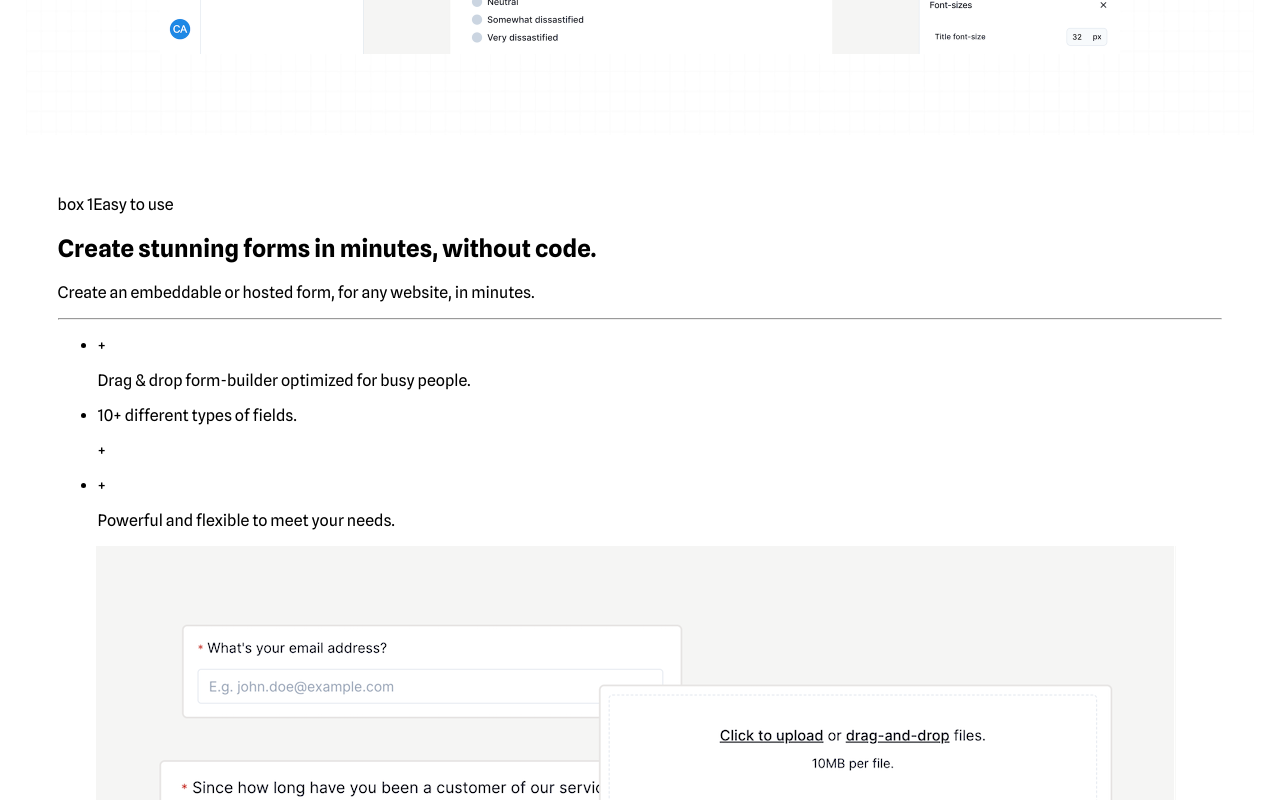
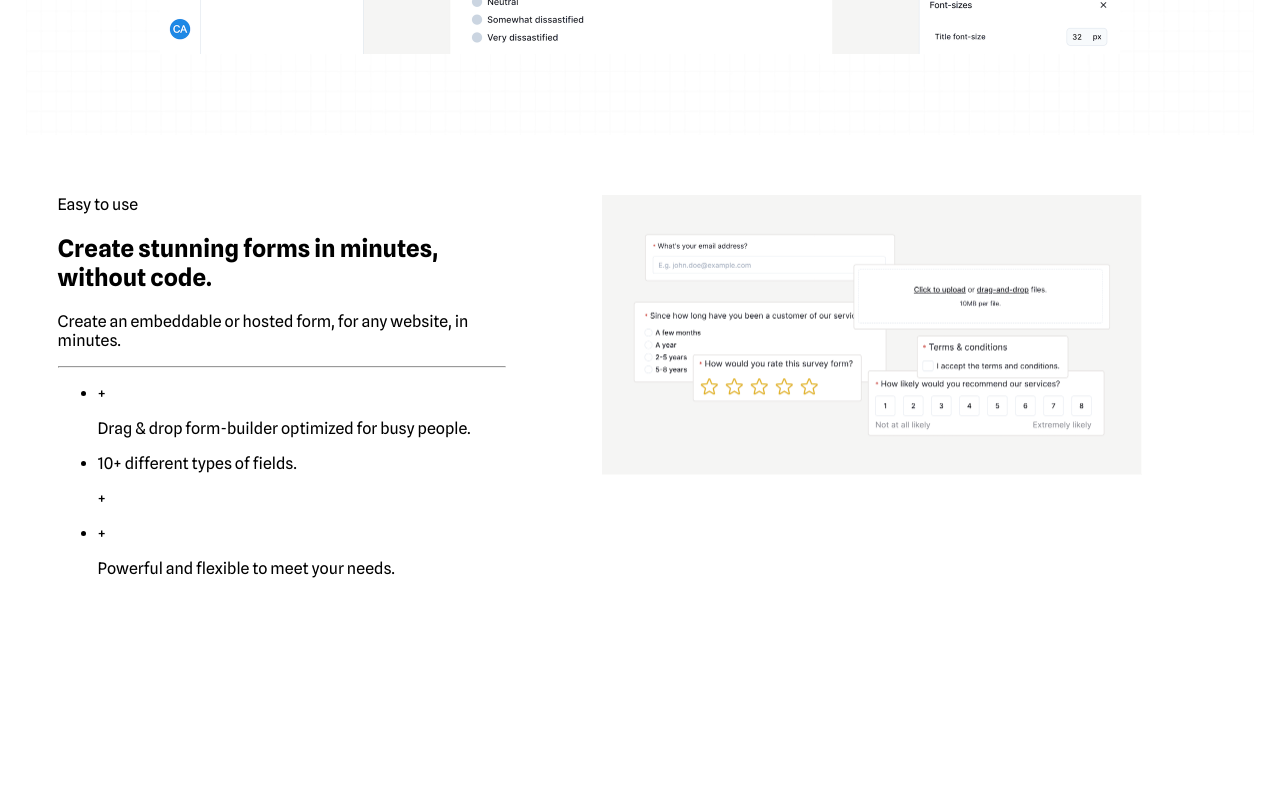
Before and after one commit to Gilsabo/react-landing-page-clone, a JavaScript app: page / in a window 1280 px wide. Shown: the part 1120-1920 px from the top of the page. After the commit the page ends 1774 px from the top, so only its background shows below. Built offline with nearby package versions, Linux system fonts and the light colour scheme; the HTML template or start-up script is replaced by a standard one.

Commit message:
Add html and layout of the section easyToUse

```diff
--- a/src/App.js
+++ b/src/App.js
@@ -108,10 +108,9 @@ export default function App() {
           <img src={SatisfactionForm} alt="satisfaction form" />
         </div>
       </section>
-      <section className={`${styles.container} ${styles.easyToUse}`}>
-        <div>
-          <div>
-            box 1<span>Easy to use</span>
+      <section className={`${styles.container} ${styles.sectionEasyToUse}`}>
+        <div className={styles.sectionEasyTouseLeftBox}>
+          <span>Easy to use</span>
           <h2>Create stunning forms in minutes, without code.</h2>
           <p>
             Create an embeddable or hosted form, for any website, in minutes.
@@ -132,10 +131,8 @@ export default function App() {
             </li>
           </ul>
         </div>
-          <div>
-            box 2
+        <div className={styles.sectionEasyTouseImageConainer}>
           <img src={FieldsOverView} alt="files overview" />
-          </div>
         </div>
       </section>
     </div>
--- a/src/App.module.scss
+++ b/src/App.module.scss
@@ -158,7 +158,22 @@ nav {
   }
 }
 
-.container.easyToUse {
+.container.sectionEasyToUse {
   margin: 0px 1.6rem;
   padding: 3.75rem 2rem;
+  display: flex;
 }
+
+.sectionEasyTouseLeftBox {
+  width: 34rem;
+  height: 21.0625;
+  padding-right: 6rem;
+}
+.sectionEasyTouseImageConainer {
+  width: 33.75rem;
+  height: 17.53rem;
+  & img {
+    width: 100%;
+    height: 100%;
+  }
+}
```
Lines whose indentation alone changed are shown as unchanged.
